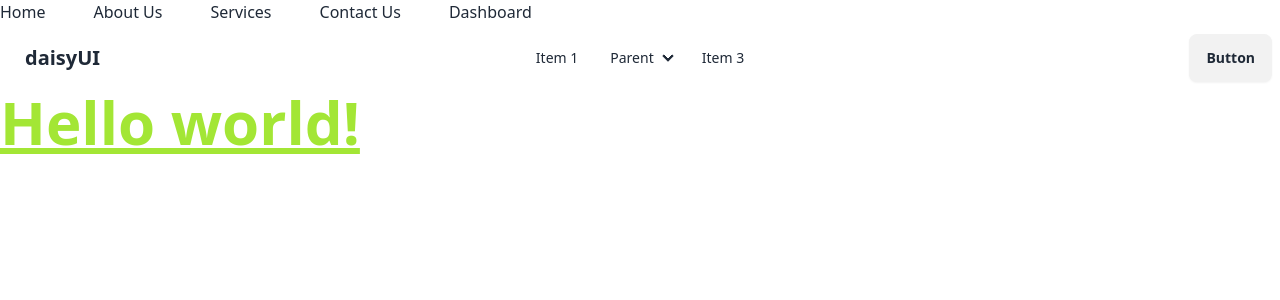
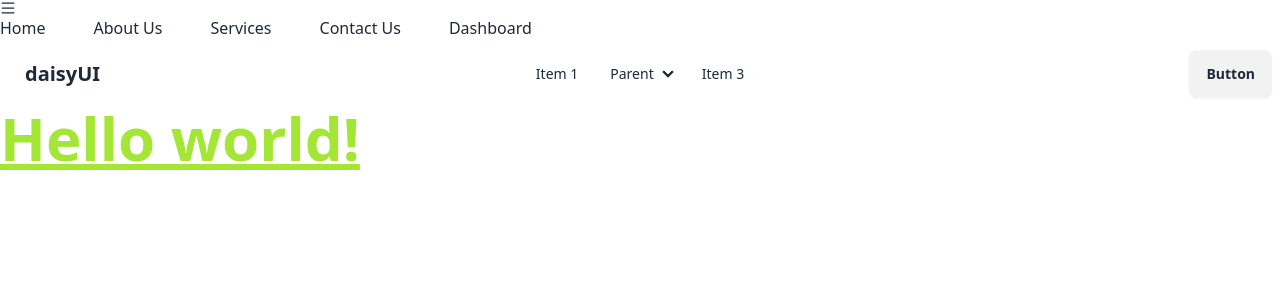
Before and after one commit to alalhosen/price-options-d44, a React (Vite) app: page / in a window 1280 px wide. Shown: the top 300 px of the page. Built offline with nearby package versions, Linux system fonts and the light colour scheme.

Commit message:
menu bar set in navbar

```diff
--- a/package.json
+++ b/package.json
@@ -12,7 +12,8 @@
   "dependencies": {
     "prop-types": "^15.8.1",
     "react": "^18.3.1",
-    "react-dom": "^18.3.1"
+    "react-dom": "^18.3.1",
+    "react-icons": "^5.4.0"
   },
   "devDependencies": {
     "@eslint/js": "^9.15.0",
--- a/src/components/NavBar/NavBar.jsx
+++ b/src/components/NavBar/NavBar.jsx
@@ -1,5 +1,5 @@
 import Link from "../Link/Link";
-
+import { AiOutlineMenu  } from 'react-icons/ai';
 const NavBar = () => {
     const routes = [
         { id: 1, path: "/", name: "Home" },
@@ -10,6 +10,7 @@ const NavBar = () => {
     ];
     return (
         <nav>
+            <AiOutlineMenu/>
             <ul className="md:flex">
                 {
                     routes.map(route => <Link key={route.id} route={route}></Link>)
```
Also changed, not shown: 1 other file (tests, documents, lock files or other folders).
